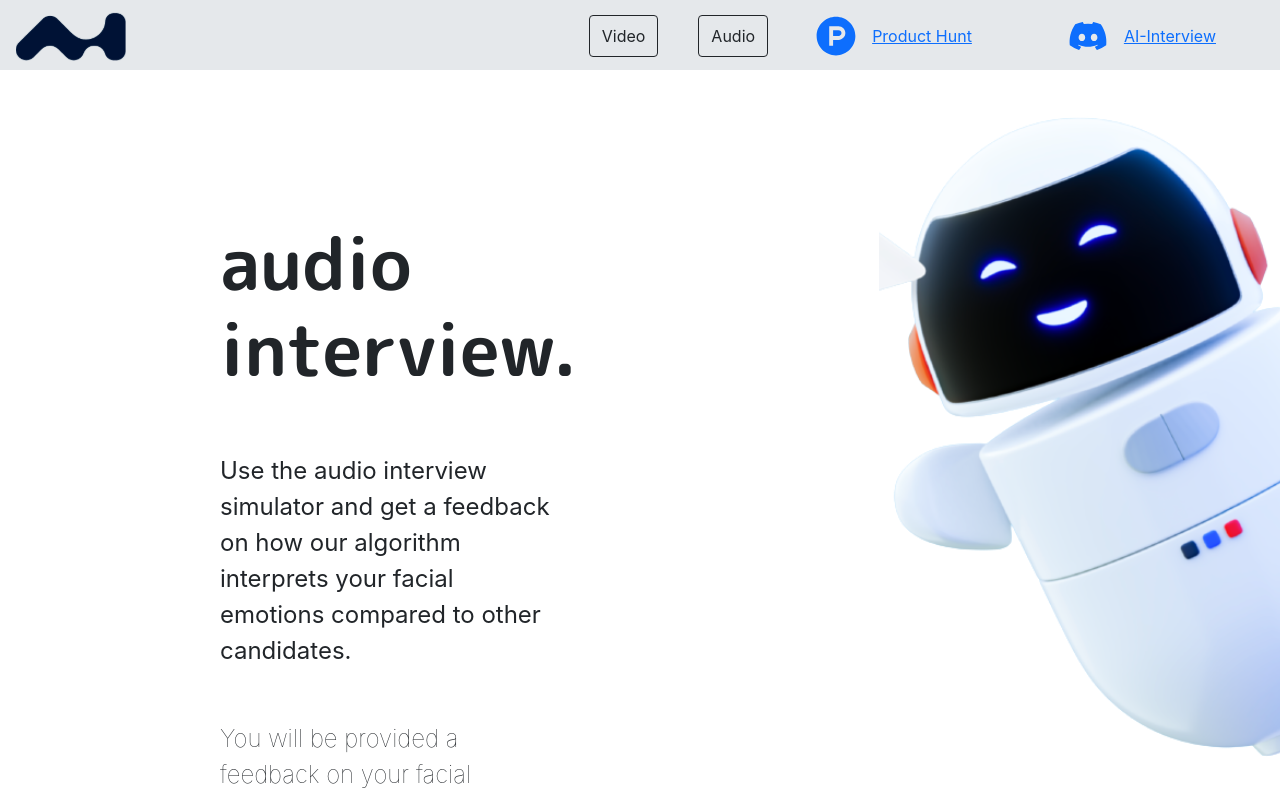
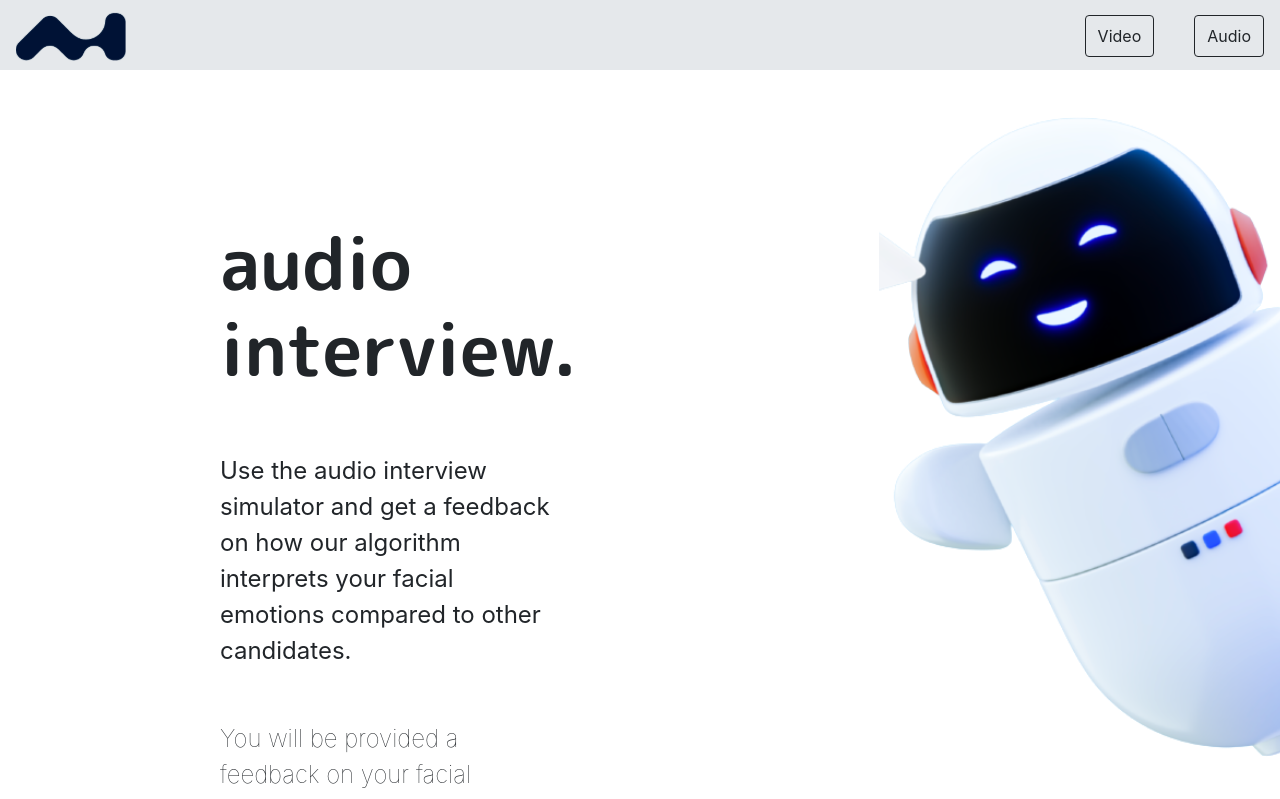
Before and after one commit to hashtag-longrangers/AI-Interview-Software, a React (Create React App) app in the folder Application/: page /audio in a window 1280 px wide. Shown: the top 799 px of the page. Built offline with nearby package versions, Linux system fonts and the light colour scheme.

Commit message:
Update navbar.component.jsx

```diff
--- a/Application/src/components/navbar.component.jsx
+++ b/Application/src/components/navbar.component.jsx
@@ -6,13 +6,12 @@ import Logo from "../assets/logo/logo.svg";
 
 import { Link } from "react-router-dom";
 
-const Navbar  = ()=>{
+const Navbar = () => {
   return (
     <>
-            <div class="h-48 " style={{backgroundColor: "#e5e8eb", height:"70px"}}>
-               <nav class=" px-3 " >
+      <div class="h-48 " style={{ backgroundColor: "#e5e8eb", height: "70px" }}>
+        <nav class=" px-3 ">
           <div class="d-flex align-items-center pb-10 justify-content-between pt-2">
-
             <Link to="/">
               <div>
                 <a className="navbar-brand" href="/">
@@ -20,46 +19,19 @@ const Navbar  = ()=>{
                 </a>
               </div>
             </Link>
-                        <div class="d-flex align-items-center" >
-                            <div class="d-flex gap-8" style={{gap:40}}>
-
+            <div class="d-flex align-items-center">
+              <div class="d-flex gap-8" style={{ gap: 40 }}>
                 <Link to="/video">
-
-                                <button type="button" class="btn btn-outline-dark py-2">Video</button>
-
+                  <button type="button" class="btn btn-outline-dark py-2">
+                    Video
+                  </button>
                 </Link>
 
                 <Link to="/audio">
-
-                                <button type="button" class="btn btn-outline-dark py-2">Audio</button>
-
+                  <button type="button" class="btn btn-outline-dark py-2">
+                    Audio
+                  </button>
                 </Link>
-
-                            </div>
-                            <div class="d-flex align-items-center" >
-
-                                <a href="https://www.producthunt.com/posts/ai-interview-system?utm_source=badge-featured&utm_medium=badge&utm_souce=badge-ai-interview-system" target="_blank" rel="noopener noreferrer" >
-                                    <div class="d-flex px-5 align-items-center gap-3 border-2 border-light rounded-2">
-                                        <FaProductHunt class="fs-1" />
-
-                                        <div class="d-flex d-flex-col ">
-                                            <div class="font-weight-bold  ">Product Hunt</div>
-                                        </div>
-
-                                    </div>
-                                </a>
-
-                                <a href="https://discord.gg/dfkX92SMGW" target="_blank" rel="noopener noreferrer" >
-                                    <div class="d-flex px-5 align-items-center gap-3 border-2 border-light rounded-2">
-                                        <FaDiscord class="fs-1" />
-
-                                        <div class="d-flex d-flex-col ">
-                                            <div class="font-weight-bold  ">AI-Interview</div>
-                                        </div>
-
-                                    </div>
-                                </a>
-
               </div>
             </div>
           </div>
@@ -67,6 +39,6 @@ const Navbar  = ()=>{
       </div>
     </>
   );
-}
+};
 
 export default Navbar;
```
Lines whose indentation alone changed are shown as unchanged.
